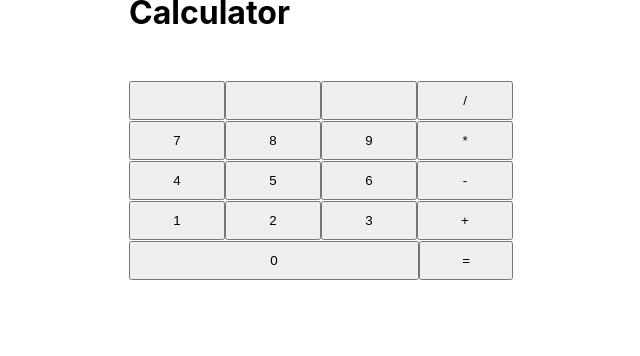
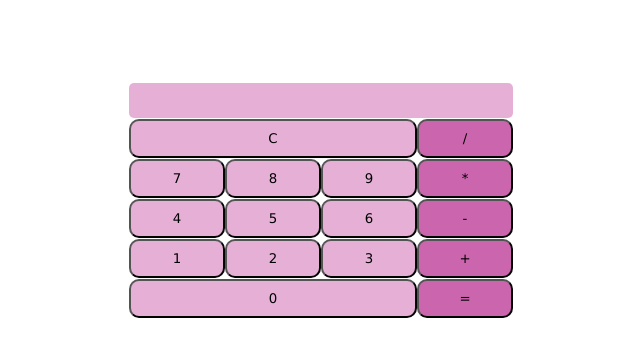
Before and after one commit to axes-musty/calculator, a React (Create React App) app: page / in a window 1280 px wide. Shown: the top 356 px of the page, without its empty margins (319-959 px from the left). Built offline with nearby package versions, Linux system fonts and the light colour scheme.

Commit message:
Layout changes + misc

```diff
--- a/src/App.css
+++ b/src/App.css
@@ -1,11 +1,14 @@
 .resultbox{
   display: flex;
   justify-content: center;
+  align-items: center;
   font-size: 20;
   width: 100%;
   min-height: 25px;
-  text-align: right;
-
+  border-radius: 5px;
+  padding: 5px;
+  background-color: #E6B0D6;
+  font-family: Verdana, Geneva, Tahoma, sans-serif;
 }
 
 .rowCommandLine {
@@ -14,19 +17,49 @@
   width: 50%;
   height: 100%;
 }
+.btn_marginal {
+  padding: 10px;
+  width: 25%;
+  height: 100%;
+  background-color: #CB65AD;
+  border-radius: 10px;
+  font-family: Verdana, Geneva, Tahoma, sans-serif;
 
+}
+.btn_marginal:hover {
+  background-color: #E6B0D6;
+  border-color: #CB65AD;
+}
+.btn:hover {
+  background-color: #D98AC2;
+  border-color: #E6B0D6;
+}
 .btn {
   padding: 10px;
-  width: 100%;
+  width: 25%;
   height: 100%;
+  background-color: #E6B0D6;
+  border-radius: 10px;
+  font-family: Verdana, Geneva, Tahoma, sans-serif;
 }
 .calcbtn {
   padding: 10px;
-  width: 363%;
+  width: 75%;
+  height: 100%;
+  background-color: #E6B0D6;
+  border-radius: 10px;
+  font-family: Verdana, Geneva, Tahoma, sans-serif;
+}
+
+.row {
+  align-self: center;
+  display: flex;
+  width: 50%;
   height: 100%;
 }
 
-.row {
+.startrow {
+  margin-top: 5%;
   align-self: center;
   display: flex;
   width: 50%;
@@ -37,7 +70,7 @@
   display: flex; /* or inline-flex */
   justify-content: center;
   flex-direction: column;
-  margin-top: 2%;
+  margin-top: 100px;
   margin-left: 20%;
   margin-right: 20%;
   height: 200px;
--- a/src/App.js
+++ b/src/App.js
@@ -1,50 +1,45 @@
 import React from 'react';
 import { AppProvider } from './context/AppContext';
+import test from './test/tests';
 import MyButton from './components/myButton';
 import CommandLine from './components/CommandLine';
 import CalcButton from './components/CalcButton';
 
 const App = () => {
+    if (false) {test()}
   return(
     <AppProvider>
        <div className='container'>
-            <div className='row'>
-                <h1> Calculator</h1>
-            </div>
-
             <div className='rowCommandLine'>
                 <div className='resultbox'>
                     <CommandLine />
                 </div>
             </div>
             <div className='row'>
-                <MyButton name=''/>
-                <MyButton name=''/>
-                <MyButton name=''/>
-                <MyButton name='/'/>
+                <MyButton name='C' classO='calcbtn'/>
+                <MyButton name='/'classO='btn_marginal'/>
             </div>
             <div className='row'>
                 <MyButton name='7'/>
                 <MyButton name='8'/>
                 <MyButton name='9'/>
-                <MyButton name='*'/>
+                <MyButton name='*'classO='btn_marginal'/>
             </div>
             <div className='row'>
                 <MyButton name='4'/>
                 <MyButton name='5'/>
                 <MyButton name='6'/>
-                <MyButton name='-'/>
+                <MyButton name='-'classO='btn_marginal'/>
             </div>
             <div className='row'>
                 <MyButton name='1'/>
                 <MyButton name='2'/>
                 <MyButton name='3'/>
-                <MyButton name='+'/>
+                <MyButton name='+' classO='btn_marginal'/>
             </div>
             <div className='row'>
                 <MyButton name='0' classO='calcbtn'/>
-                <CalcButton />
-
+                <CalcButton classO='btn_marginal'/>
             </div>
         </div>
     </AppProvider>
--- a/src/components/CalcButton.js
+++ b/src/components/CalcButton.js
@@ -1,51 +1,11 @@
 import React, { useContext } from 'react';
 import '../App.css';
 import { AppContext } from '../context/AppContext';
+import CalcResult from './CalcResult';
 
 const CalcButton = (props) => {
     const { calcState, content, dispatch } = useContext(AppContext);
 
-    let Calculate = (localContent) => {
-        const specialChars = ['+', '-', '*', '/'];
-        let result = 0;
-        let next_operation = '';
-        [...localContent].forEach(char => {
-            console.log('char = ' + char)
-            if (specialChars.includes(char)){
-                next_operation = char
-            }
-            else if (next_operation === ''){
-                if (result === 0){
-                    console.log(result)
-                    result = parseInt(char)
-
-                } else {
-                    result = parseInt(String(result) + char)
-                }
-            } else {
-                let nb = parseInt(char)
-                switch (next_operation) {
-                    case '+':
-                        result += nb
-                        break
-                    case '-':
-                        result -= nb
-                        break
-                    case '*':
-                        result *= nb
-                        break
-                    case '/':
-                        result /= nb
-                        break
-                    default:
-                        alert("Nie rozpoznany operator " + char)
-                }
-                next_operation = ''
-            }
-        });
-
-    return(result);
-    }
     let handleClick = () => {
         switch (calcState){
             case 0:
@@ -54,7 +14,7 @@ const CalcButton = (props) => {
             case 1:
                 dispatch({
                     type: 'SET_CONTENT',
-                    payload: Calculate(content),
+                    payload: CalcResult(content),
                 });
                 dispatch({
                     type: 'SET_CALC_STATE',
@@ -71,11 +31,18 @@ const CalcButton = (props) => {
                     payload: 0,
                 });
                 break
+            default:
+                break
 
         }
     }
+    let classO = props.classO
+    if (typeof(classO) === 'undefined'){
+        classO = 'btn'
+    }
+
     return(
-        <button class="btn" onClick={() => handleClick()}>=</button>
+        <button className={classO} onClick={() => handleClick()}>=</button>
     )
 }
 export default CalcButton;
--- /dev/null
+++ b/src/components/CalcResult.js
@@ -0,0 +1,52 @@
+let CalcResult = (localContent) => {
+    const specialChars = ['+', '-', '*', '/'];
+    let result = 0;
+    let next_operation = '';
+    let specialCharsNo  = 0
+
+    for (let counter = 0; counter < String(localContent).length; counter++) {
+        let char = [...localContent][counter]
+        if (specialChars.includes(char)){
+            specialCharsNo++
+            /* zamiast tego zrób liste znak + index i zacznij liczenie od srodkowego */
+        }
+    }
+    /* dla kazdego entry z powyzszej listy znajdz lewa strone i prawa strone i policz wynik */
+
+    [...localContent].forEach(char => {
+        if (specialChars.includes(char)){
+            next_operation = char
+        }
+        else if (next_operation === ''){
+            if (result === 0){
+                result = parseInt(char)
+
+            } else {
+                result = parseInt(String(result) + char)
+            }
+        } else {
+            let nb = parseInt(char)
+            switch (next_operation) {
+                case '+':
+                    result += nb
+                    break
+                case '-':
+                    result -= nb
+                    break
+                case '*':
+                    result *= nb
+                    break
+                case '/':
+                    result /= nb
+                    break
+                default:
+                    alert("Nie rozpoznany operator " + char)
+            }
+            next_operation = ''
+        }
+    });
+
+return(result);
+}
+
+export default CalcResult;
--- a/src/components/myButton.js
+++ b/src/components/myButton.js
@@ -5,7 +5,17 @@ import { AppContext } from '../context/AppContext';
 const MyButton = (props) => {
     const { dispatch } = useContext(AppContext);
     let handleClick = (e) => {
-
+        if(e === 'C') {
+            dispatch({
+                type: 'SET_CONTENT',
+                payload: '',
+                });
+            dispatch({
+                type: 'SET_CALC_STATE',
+                payload: 0,
+                });
+        }
+        else {
             dispatch({
                 type: 'APPEND_CONTENT',
                 payload: e,
@@ -15,13 +25,16 @@ const MyButton = (props) => {
                 payload: 1,
                 });
         }
+
+
+    }
     let classO = props.classO
     if (typeof(classO) === 'undefined'){
         classO = 'btn'
     }
 
     return(
-        <button class={classO} onClick={() => handleClick(props.name)}>{props.name}</button>
+        <button className={classO} onClick={() => handleClick(props.name)}>{props.name}</button>
     )
 }
 export default MyButton;
--- /dev/null
+++ b/src/test/tests.js
@@ -0,0 +1,20 @@
+import CalcResult from "../components/CalcResult";
+
+const test = () => {
+    const tests = [
+        {expression: '2+2*2',result: 6},
+        {expression: '2/2',result: 1},
+        {expression: '528*8',result: 4224},
+        {expression: '2+2',result: 4},
+    ];
+    [...tests].forEach(testcase => {
+        let expression = testcase['expression']
+        let expected_result = testcase['result']
+        let result = CalcResult(expression)
+        let test_result = result===expected_result
+
+        if (!test_result) {console.log(expression+ ' ' + expected_result + '  ' + result)}
+
+});
+}
+export default test;
```
Lines whose indentation alone changed are shown as unchanged.
